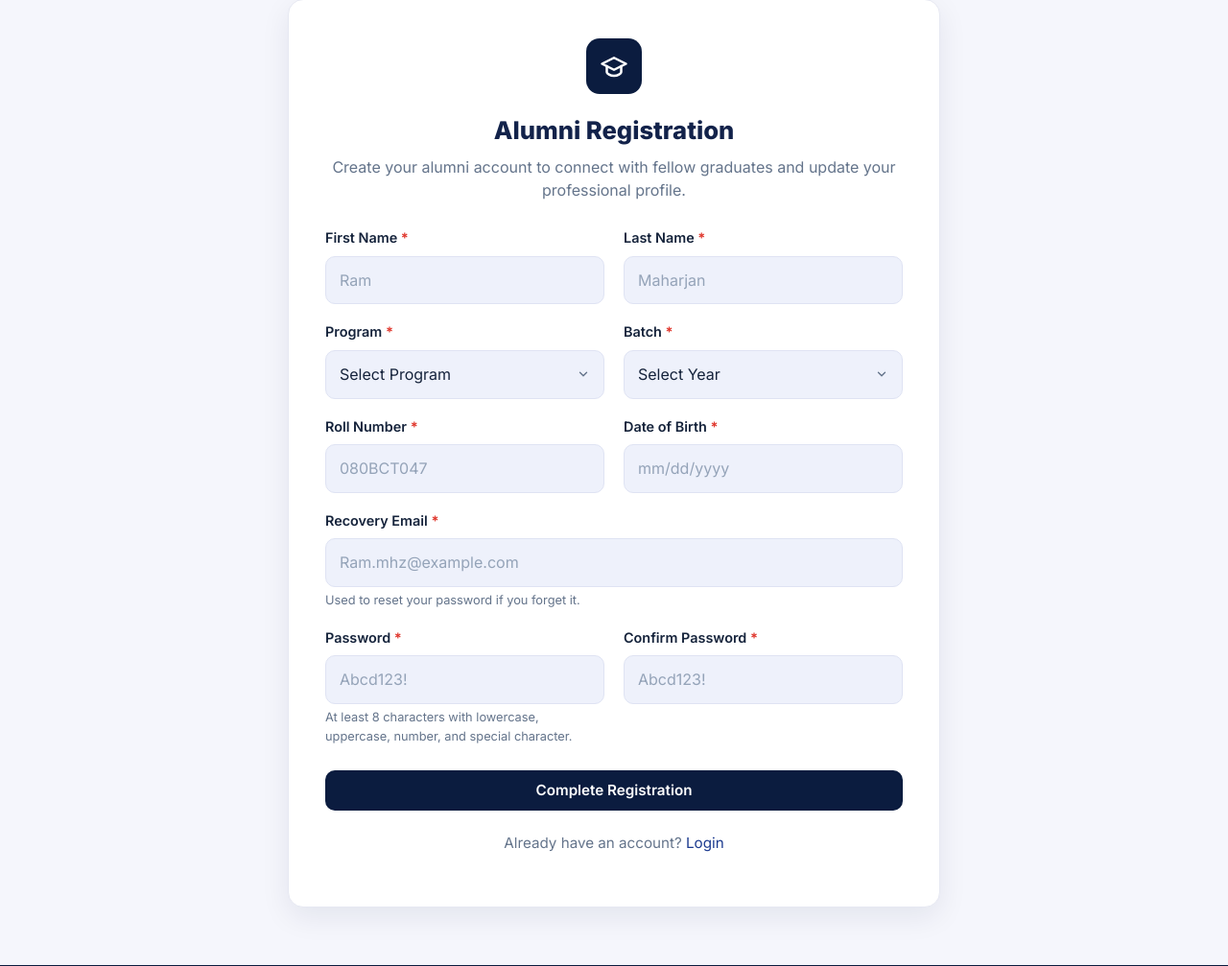
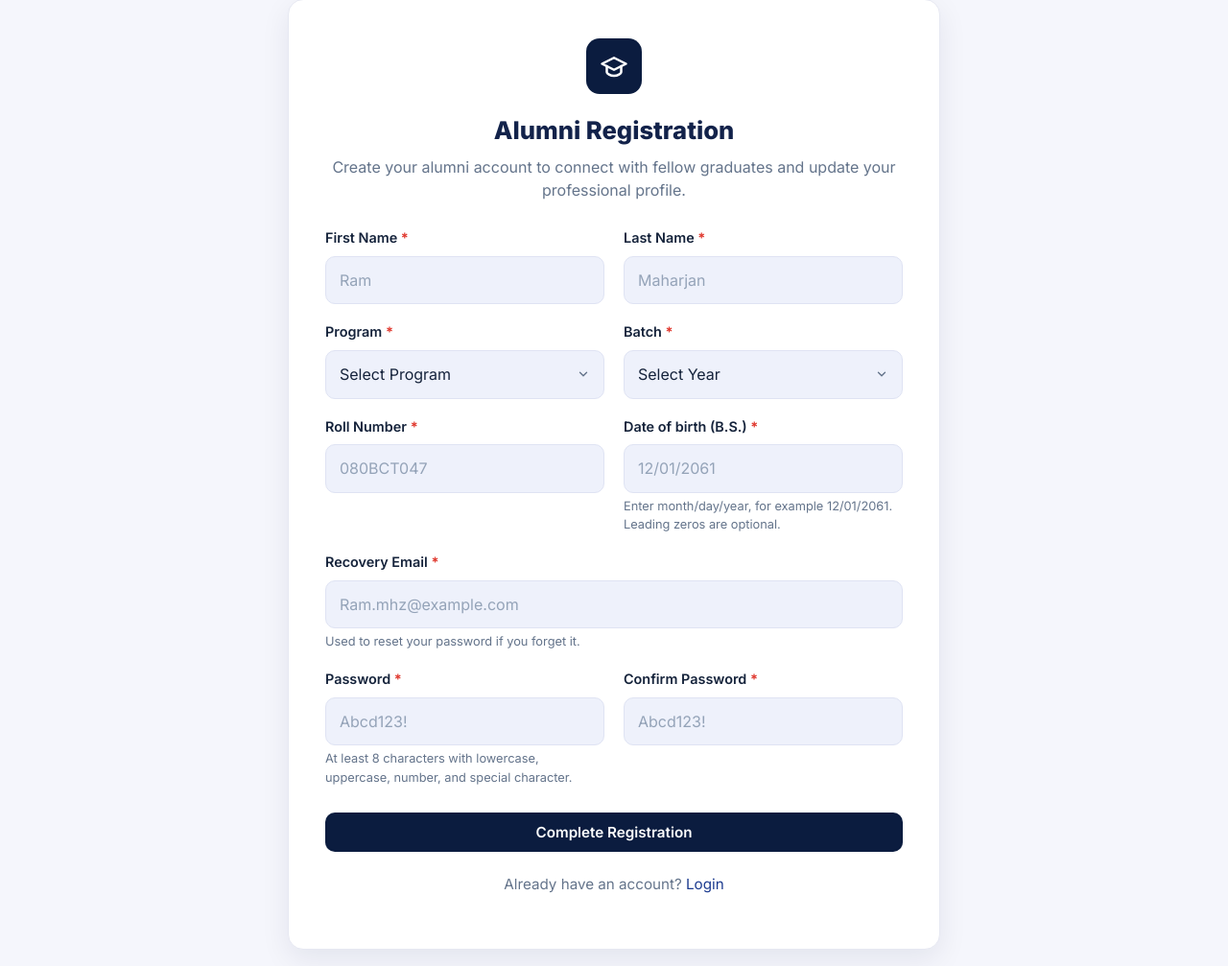
Before and after one commit to naggynab/Alumni-Tracker, a Django app: page /accounts/register/ in a window 1280 px wide. Shown: the part 134-1141 px from the top of the page at 96% size. Run offline with Django 4.2, Linux system fonts and the light colour scheme; parts of the project's set-up code (start-up, migrations or seed data) failed here and were passed over.

Commit message:
Fix B.S. date matching

```diff
--- a/accounts/forms.py
+++ b/accounts/forms.py
@@ -1,3 +1,4 @@
+import re
 import uuid
 
 from django import forms
@@ -29,6 +30,34 @@ def _normalize_batch(value):
     if len(batch) == 4 and batch.startswith("20"):
         return batch[1:]
     return batch
+
+
+def normalize_date_of_birth(value):
+    """Normalize common B.S. date spellings to a comparable YYYY/MM/DD key."""
+    parts = [
+        part.strip()
+        for part in re.split(r"[/.-]", str(value or "").strip())
+        if part.strip()
+    ]
+    if len(parts) != 3 or not all(part.isdigit() for part in parts):
+        return ""
+
+    numbers = [int(part) for part in parts]
+    if len(parts[0]) == 4 or numbers[0] >= 1900:
+        year, month, day = numbers
+    elif len(parts[2]) == 4 or numbers[2] >= 1900:
+        month, day, year = numbers
+    else:
+        return ""
+
+    if not (1900 <= year <= 2200 and 1 <= month <= 12 and 1 <= day <= 32):
+        return ""
+    return f"{year:04d}/{month:02d}/{day:02d}"
+
+
+def _date_matches(record, value):
+    expected = normalize_date_of_birth(value)
+    return bool(expected) and normalize_date_of_birth(record.date_of_birth_bs) == expected
 
 
 class RollNumberLoginForm(AllauthLoginForm):
@@ -92,7 +121,12 @@ class RegistrationForm(forms.Form):
         ),
     )
     date_of_birth = forms.CharField(
-        max_length=15, widget=forms.TextInput(attrs={"placeholder": "mm/dd/yyyy"})
+        max_length=15,
+        label="Date of birth (B.S.)",
+        help_text=(
+            "Enter month/day/year, for example 12/01/2061. Leading zeros are optional."
+        ),
+        widget=forms.TextInput(attrs={"placeholder": "12/01/2061"}),
     )
     email = forms.EmailField(
         label="Recovery email",
@@ -169,16 +203,18 @@ class RegistrationForm(forms.Form):
                         "date_of_birth",
                         "Date of birth is required to verify a pre-loaded record.",
                     )
-                elif not identity_matches.filter(
-                    date_of_birth_bs__iexact=cleaned["date_of_birth"].strip()
-                ).exists():
+                elif not any(
+                    _date_matches(record, cleaned["date_of_birth"])
+                    for record in identity_matches
+                ):
                     self.add_error(
                         "date_of_birth",
                         "The date of birth does not match our records.",
                     )
-                elif identity_matches.filter(
-                    date_of_birth_bs__iexact=cleaned["date_of_birth"].strip()
-                ).count() > 1:
+                elif sum(
+                    _date_matches(record, cleaned["date_of_birth"])
+                    for record in identity_matches
+                ) > 1:
                     self.add_error(
                         "roll_number",
                         "This roll number is linked to multiple records. Please contact the administrator.",
@@ -208,14 +244,17 @@ class RegistrationForm(forms.Form):
         )
 
         # Link an existing unclaimed record by roll number, else create one.
-        alumnus = Alumnus.objects.filter(
+        candidates = Alumnus.objects.filter(
             user_account__isnull=True,
             class_roll_no__iexact=data["roll_number"].strip(),
             last_name__iexact=data["last_name"].strip(),
             batch=batch,
             field_of_study=field,
-            date_of_birth_bs__iexact=data["date_of_birth"].strip(),
-        ).first()
+        )
+        alumnus = next(
+            (record for record in candidates if _date_matches(record, data["date_of_birth"])),
+            None,
+        )
         if alumnus is None:
             alumnus = Alumnus(
                 first_name=data["first_name"].strip(),
@@ -278,9 +317,14 @@ class ClaimRecordForm(forms.Form):
         if data.get("class_roll_no"):
             qs = qs.filter(class_roll_no__iexact=data["class_roll_no"].strip())
         if data.get("date_of_birth_bs"):
-            qs = qs.filter(date_of_birth_bs=data["date_of_birth_bs"].strip())
-
-        matches = list(qs[:2])
+            matches = list(qs)
+            matches = [
+                record
+                for record in matches
+                if _date_matches(record, data["date_of_birth_bs"])
+            ]
+        else:
+            matches = list(qs[:2])
         return matches[0] if len(matches) == 1 else None
 
 
@@ -344,7 +388,7 @@ class AlumnusProfileForm(forms.ModelForm):
             "is_public",
         ]
         labels = {
-            "date_of_birth_bs": "Date of Birth",
+            "date_of_birth_bs": "Date of Birth (B.S.)",
             "contact_number": "Phone Number",
             "permanent_district": "Address",
             "current_city": "City",
@@ -358,7 +402,7 @@ class AlumnusProfileForm(forms.ModelForm):
             "is_public": "Show my profile in the public yearbook",
         }
         widgets = {
-            "date_of_birth_bs": forms.TextInput(attrs={"placeholder": "mm/dd/yyyy"}),
+            "date_of_birth_bs": forms.TextInput(attrs={"placeholder": "12/01/2061"}),
             "contact_number": forms.TextInput(attrs={"placeholder": "98XXXXXXXX"}),
             "permanent_district": forms.TextInput(attrs={"placeholder": "Address"}),
             "current_city": forms.TextInput(attrs={"placeholder": "City"}),
--- a/templates/accounts/edit_profile.html
+++ b/templates/accounts/edit_profile.html
@@ -32,7 +32,7 @@
 
         <div class="form-grid">
             <div><label>Gender</label>{{ form.gender }}</div>
-            <div><label>Date of Birth</label>{{ form.date_of_birth_bs }}</div>
+            <div><label>{{ form.date_of_birth_bs.label }}</label>{{ form.date_of_birth_bs }}</div>
             <div><label>Phone Number</label>{{ form.contact_number }}</div>
             <div><label>Address</label>{{ form.permanent_district }}</div>
             <div><label>City</label>{{ form.current_city }}</div>
--- a/templates/accounts/register.html
+++ b/templates/accounts/register.html
@@ -37,8 +37,9 @@
                 {{ form.roll_number }}{{ form.roll_number.errors }}
             </div>
             <div>
-                <label>Date of Birth <span class="req">*</span></label>
+                <label>{{ form.date_of_birth.label }} <span class="req">*</span></label>
                 {{ form.date_of_birth }}{{ form.date_of_birth.errors }}
+                <div class="helptext">{{ form.date_of_birth.help_text }}</div>
             </div>
             <div class="full">
                 <label>Recovery Email <span class="req">*</span></label>
```
Also changed, not shown: accounts/tests.py (+38 -1 lines).
